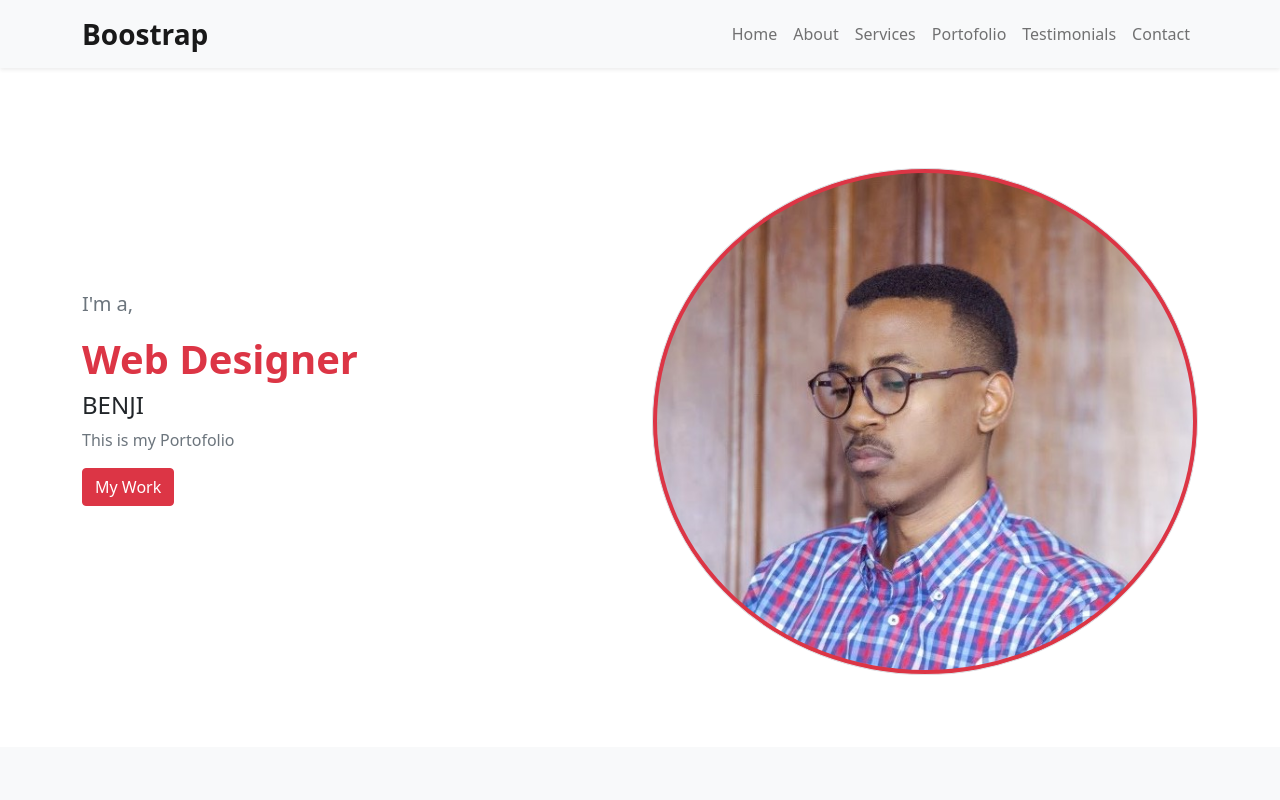
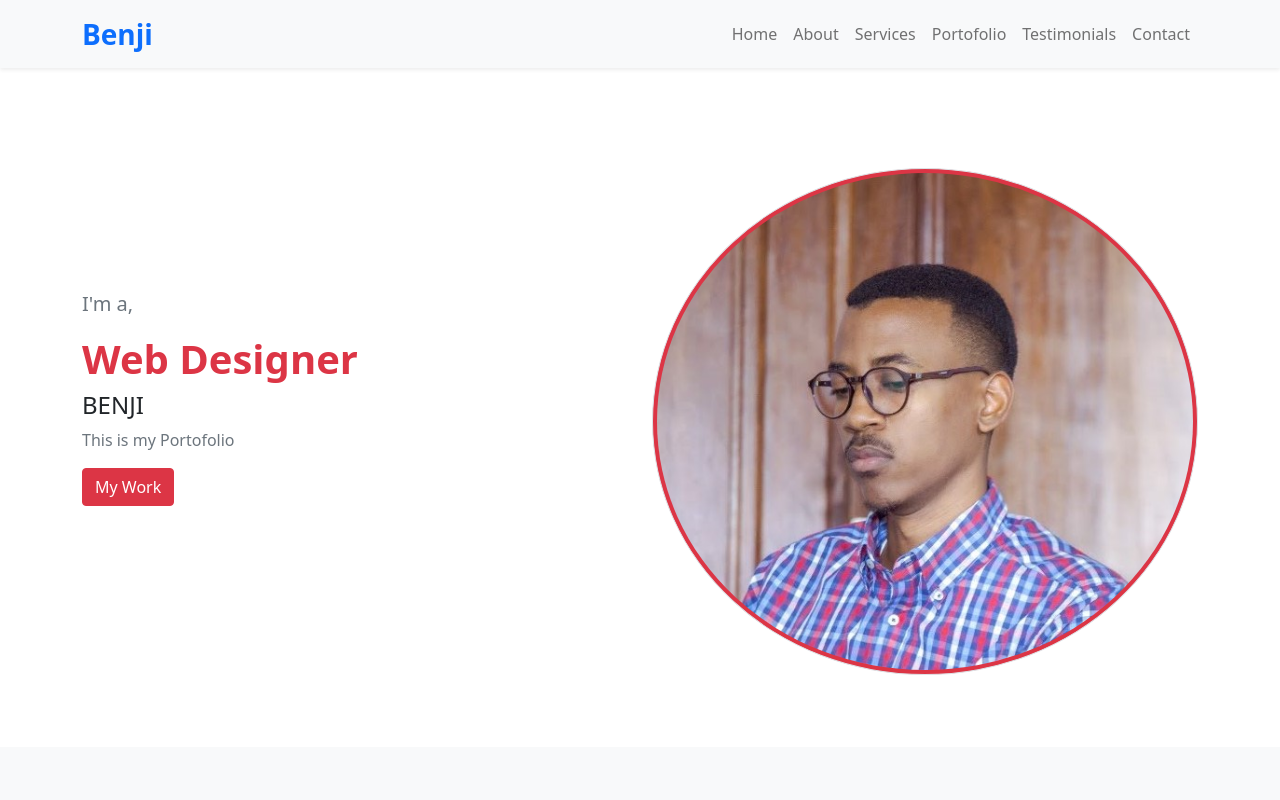
Before and after one commit to bemuc/newportofolio, a plain HTML site: page index.html in a window 1280 px wide. Shown: the top 800 px of the page. Drawn offline with nearby package versions, Linux system fonts and the light colour scheme.

Commit message:
modification du titre

```diff
--- a/index.html
+++ b/index.html
@@ -12,7 +12,7 @@
     <!-- nav section -->
     <nav class="navbar navbar-expand-lg navbar-light bg-light shadow-sm fixed-top">
         <div class="container">
-          <a class="navbar-brand fw-bold fs-3" href="#">Boostrap</a>
+          <a class="navbar-brand fw-bold text-primary fs-3" href="#">Benji</a>
           <button class="navbar-toggler bg-danger" type="button" data-bs-toggle="collapse" data-bs-target="#navmenu" aria-controls="navbarSupportedContent" aria-expanded="false" aria-label="Toggle navigation">
             <span class="navbar-toggler-icon">
                 <i class="fas fa-bars" style="color: #fff;font-size: 28px; "></i>
@@ -411,19 +411,6 @@
     </section>
     <!-- end footer section -->
 
-
-
-
-
-
-
-
-
-
-
-
-
     <script src="https://cdn.jsdelivr.net/npm/bootstrap@5.1.1/dist/js/bootstrap.bundle.min.js" integrity="sha384-/bQdsTh/da6pkI1MST/rWKFNjaCP5gBSY4sEBT38Q/9RBh9AH40zEOg7Hlq2THRZ" crossorigin="anonymous"></script>
-
 </body>
 </html>
```
